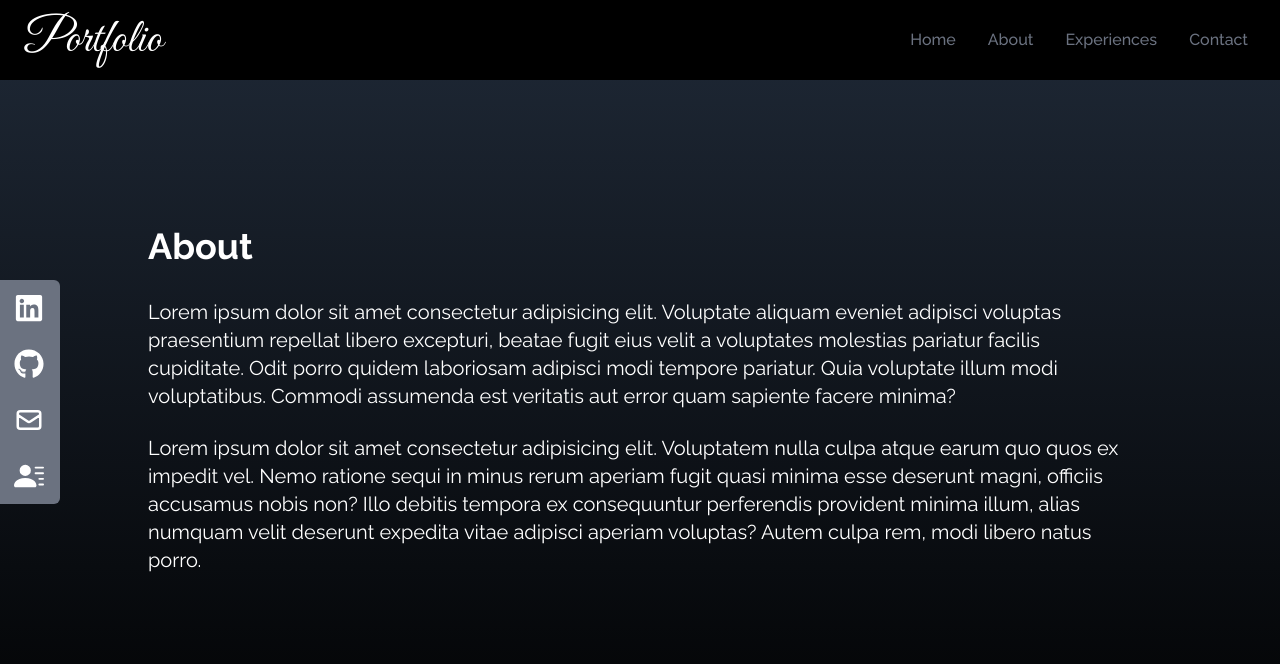
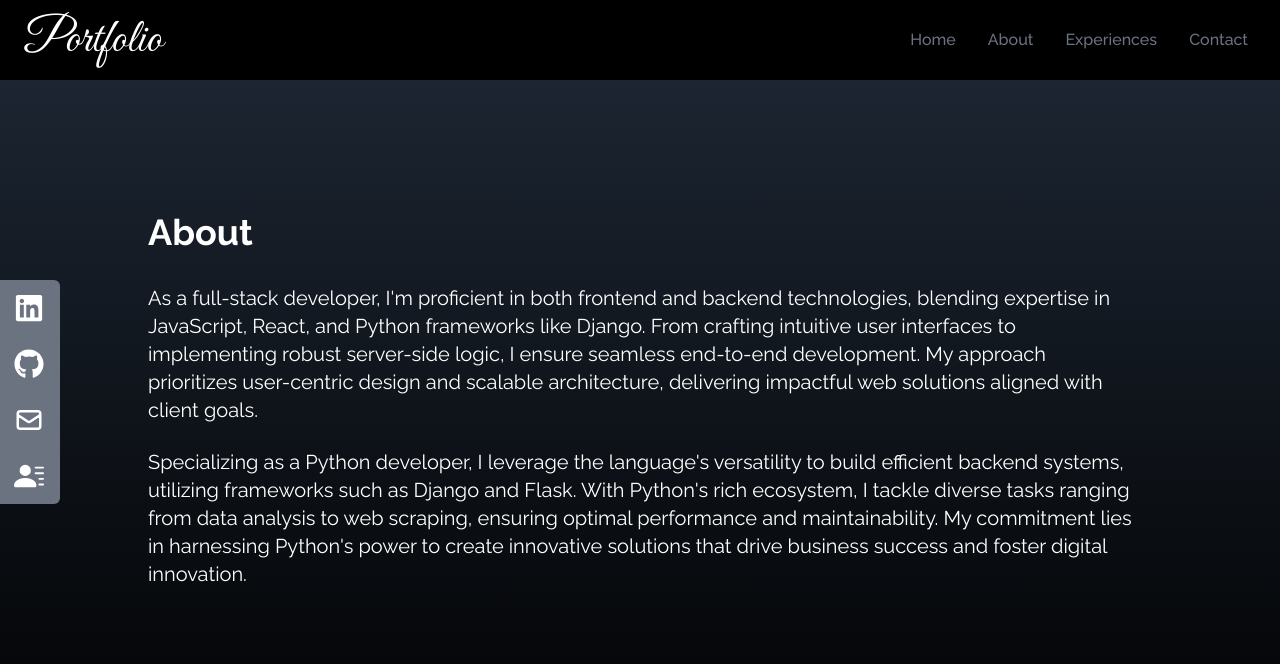
Before and after one commit to pramodgiri2468/my_portfolio, a React (Create React App) app: page /about in a window 1280 px wide. Shown: the top 664 px of the page. Built offline with nearby package versions, Linux system fonts and the light colour scheme.

Commit message:
Progress

```diff
--- a/src/App.js
+++ b/src/App.js
@@ -15,6 +15,7 @@ function App() {
         <Sociallinks />
 
         <Routes>
+
           <Route exact path="/" element={<Home />} />
           <Route path="/about" element={<About />} />
           <Route path="/experiences" element={<Experiences />} />
--- a/src/components/About.jsx
+++ b/src/components/About.jsx
@@ -9,24 +9,26 @@ const About = () => {
             <p className="text-4xl font-bold inline  border-gray-500   ">About</p>
         </div>
         <p className="text-sm md:text-xl ">
-            Lorem ipsum dolor sit amet consectetur adipisicing elit.
-            Voluptate aliquam eveniet adipisci voluptas praesentium repellat libero excepturi,
-            beatae fugit eius velit a voluptates molestias pariatur facilis cupiditate.
-            Odit porro quidem laboriosam adipisci modi tempore pariatur.
-            Quia voluptate illum modi voluptatibus.
-            Commodi assumenda est veritatis aut error quam sapiente facere minima?
+        As a full-stack developer,
+        I'm proficient in both frontend and backend technologies,
+        blending expertise in JavaScript, React, and Python frameworks like Django.
+        From crafting intuitive user interfaces to implementing robust server-side logic,
+        I ensure seamless end-to-end development.
+        My approach prioritizes user-centric design and scalable architecture,
+        delivering impactful web solutions aligned with client goals.
         </p>
         <br />
 
 
 
         <p className="text-sm md:text-xl ">
-            Lorem ipsum dolor sit amet consectetur adipisicing elit.
-            Voluptatem nulla culpa atque earum quo quos ex impedit vel.
-            Nemo ratione sequi in minus rerum aperiam fugit quasi minima esse deserunt magni,
-            officiis accusamus nobis non? Illo debitis tempora ex consequuntur perferendis provident minima illum,
-            alias numquam velit deserunt expedita vitae adipisci aperiam voluptas? Autem culpa rem,
-            modi libero natus porro.
+        Specializing as a Python developer,
+        I leverage the language's versatility to build efficient backend systems,
+        utilizing frameworks such as Django and Flask. With Python's rich ecosystem,
+        I tackle diverse tasks ranging from data analysis to web scraping,
+        ensuring optimal performance and maintainability.
+        My commitment lies in harnessing Python's power to create innovative solutions that drive business success
+         and foster digital innovation.
         </p>
 
 
--- a/src/components/Contacts.jsx
+++ b/src/components/Contacts.jsx
@@ -2,33 +2,33 @@ import React from 'react';
 
 const Contacts = () => {
   return (
-    <div name="contact" className="w-full h-screen bg-gradient-to-b from-black to-gray-800 p-4 text-white">
-      <div className="flex flex-col p-4 justify-center max-w-screen-lg mx-auto h-full">
-        <div className="pb-8">
+    <div name="contact" className="w-full min-h-screen bg-gradient-to-b from-black to-gray-800 p-4 text-white">
+      <div className="flex flex-col justify-center max-w-screen-lg mx-auto h-full">
+        <div className="pb-1">
             <p className="text-4xl font-bold inline border-b-4 border-gray-500">Contact Me</p>
             <p className="py-6">Submit the form below to get in touch with me </p>
         </div>
 
         <div className="flex justify-center items-center">
-            <form actions="https://getform.io/f/6dBDDxa7" method="POST" className="flex flex-col w-full md:w-1/2">
+            <form action="https://getform.io/f/6dBDDxa7" method="POST" className="flex flex-col w-full md:w-1/2 ">
                 <input type="text" name="name" placeholder="Enter your full name"
                 className="p-2 bg-transparent border-2 rounded-md text-white focus:outline-none" />
 
                 <input type="text" name="email" placeholder="Enter your mail"
-                className=" my-4 p-2 bg-transparent border-2 rounded-md text-white focus:outline-none" />
+                className="my-4 p-2 bg-transparent border-2 rounded-md text-white focus:outline-none" />
 
-                <textarea name="message" placeholder="Messages" rows="10" className="p-2 bg-transparent border-2 rounded-md text-white focus:outline-none ">
+                <textarea name="message" placeholder="Messages" rows="10" className="p-2 bg-transparent border-2 rounded-md text-white focus:outline-none">
 
                 </textarea>
 
                 <button className="text-white bg-gradient-to-b from-cyan-500 to-blue-500 px-6 py-3 my-8
-                mx-auto flex items-center rounded-md hover:scale-110 duration-300">Let's Collabrate </button>
+                mx-auto flex items-center rounded-md hover:scale-110 duration-300 ">Let's Collaborate </button>
             </form>
         </div>
 
       </div>
     </div>
-  )
+  );
 };
 
 export default Contacts;
--- a/src/components/Experiences.jsx
+++ b/src/components/Experiences.jsx
@@ -43,23 +43,16 @@ const Experiences = () => {
   return (
     <div name="Experiences" className="bg-gradient-to-b from-black to-gray-800 w-full text-white md:h-screen  ">
       <div className="max-w-screen-lg p-4 mx-auto flex flex-col justify-center w-full h-full">
-        <div className="pb-8 ">
-            <p className="text-4xl font-bold inline border-b-4 border-gray-500 ">Experiences</p>
-            <p className="py-6 ">Check out some of my Experiences right here</p>
+        <div className="pb--4 ">
+            <p className="text-4xl font-bold inline border-b-4 border-gray-500 align-baseline ">Experiences</p>
+            <p className="py-5  md:text-xl pb--4  ">Check out some of my Experiences right here</p>
         </div>
-        <div className="grid sm:grid-cols-2 md:grid-cols-3 gap-8 px-12 sm:px-0  ">
-
-
-
-
-
-
-
+        <div className="grid sm:grid-cols-2 md:grid-cols-3 gap-8 px-12 sm:px-0  pb--4 ">
 
         {
             experiences.map(({id, src, title}) => (
                 <div key={id} className="shadow-md shadow-gray-600 rounded-lg">
-                <img src={src} alt="" className="rounded-md duration-200 hover:scale-105 " />
+                <img src={src} alt="title" className=" rounded-md duration-200 hover:scale-105 " />
                 <div className="flex items-center justify-center ">
                     <p className="mt-2">{title}</p>
                 </div>
@@ -71,15 +64,11 @@ const Experiences = () => {
 
 
         }
+         </div>
 
-
-
-
-        </div>
-
-      </div>
-    </div>
-  )
+</div>
+</div>
+)
 };
 
 export default Experiences;
```
